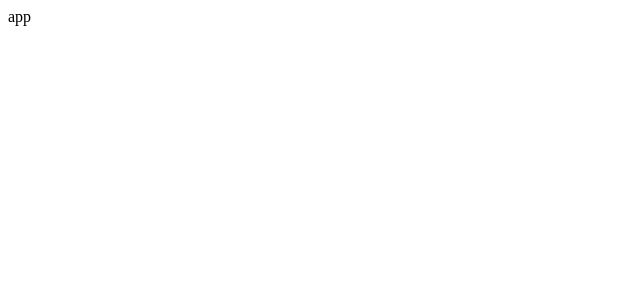
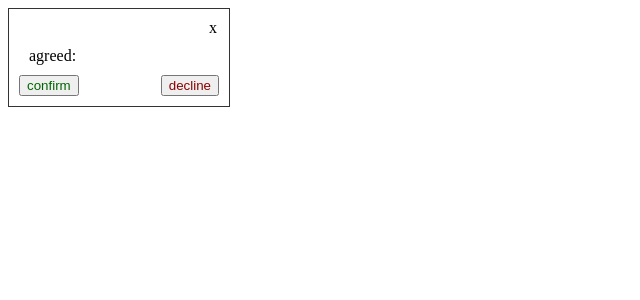
Before and after one commit to AnastasiiaPlutalova/react-no-cra, a React app: page / in a window 1280 px wide. Shown: the top 300 px of the page, without its empty margins (0-640 px from the left). Built offline with nearby package versions, Linux system fonts and the light colour scheme; the HTML template or start-up script is replaced by a standard one.

Commit message:
modal with render prop content

```diff
--- a/src/App.jsx
+++ b/src/App.jsx
@@ -1,5 +1,12 @@
+import React from 'react';
+import Modal from "./Modal";
+
 function App() {
-  return 'app';
+  const agreement = (isConfirmed) => {
+    return <>agreed: {isConfirmed !== undefined && isConfirmed.toString()}</>;
+  };
+
+  return <Modal showModal={true} render={agreement}/>;
 }
 
 export default App;
--- /dev/null
+++ b/src/Modal.jsx
@@ -0,0 +1,20 @@
+import React, { useState } from 'react';
+
+import './Modal.scss'
+
+const Modal = ({showModal, render}) => {
+    const [isShown, setIsShown] = useState(showModal);
+    const [isConfirmed, setIsConfirmed] = useState();
+
+    return isShown &&
+        <div className='modal'>
+            <div className='modal__close' onClick={() => setIsShown(false)}>x</div>
+            <div className='modal__content'>{render(isConfirmed)}</div>
+            <div className='modal__buttons'>
+                <button className='modal__confirm' onClick={() => setIsConfirmed(true)}>confirm</button>
+                <button className='modal__decline' onClick={() => setIsConfirmed(false)}>decline</button>
+            </div>
+        </div>;
+}
+
+export default Modal;
--- /dev/null
+++ b/src/Modal.scss
@@ -0,0 +1,27 @@
+.modal {
+    border: 1px solid #333;
+    width: 200px;
+    padding: 10px;
+
+    &__close {
+        width: 10px;
+        margin-left: auto;
+    }
+
+    &__content {
+        padding: 10px;
+    }
+
+    &__buttons {
+        display: flex;
+        justify-content: space-between;
+    }
+
+    &__confirm {
+        color: #006400;
+    }
+
+    &__decline {
+        color: #8B0000;
+    }
+}
```
